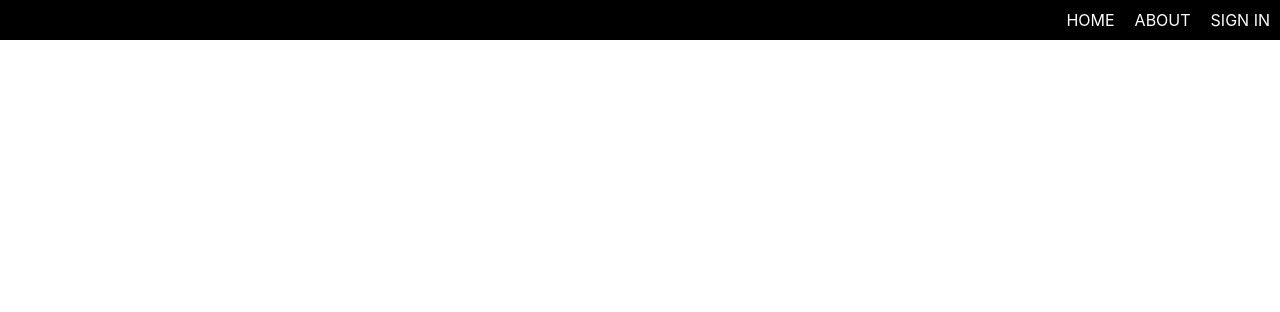
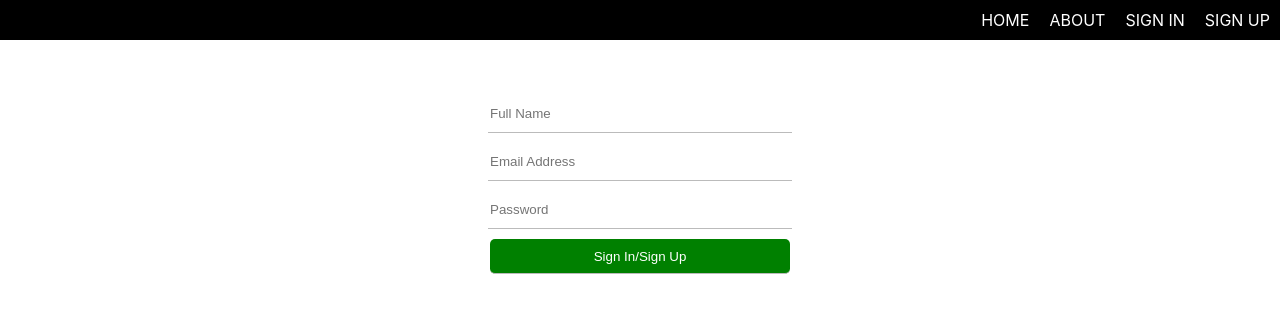
Before and after one commit to hink123/poc-haus, a React (Create React App) app: page /signup in a window 1280 px wide. Shown: the top 312 px of the page. Built offline with nearby package versions, Linux system fonts and the light colour scheme.

Commit message:
split signin from signup

```diff
--- a/src/App.js
+++ b/src/App.js
@@ -3,12 +3,13 @@ import './App.css';
 import { Switch, Route } from 'react-router-dom';
 import NavBar from './components/NavBar';
 import ExampleComponent from './components/ExampleComponent';
-import Login from './components/Login';
+import SignIn from './components/SignIn';
+import SignUp from './components/SignUp';
 
 function App() {
 	return (
 		<div className="App">
-			<NavBar navItems={['home', 'about', 'signin']} />
+			<NavBar navItems={['home', 'about', 'signin', 'signup']} />
 			<Switch>
 				<Route exact path="/" component={ExampleComponent} />
 				<Route exact path="/about" render={() => {
@@ -18,7 +19,8 @@ function App() {
 						</div>
 					)
 				}} />
-				<Route exact path="/sign" component={Login} />
+				<Route exact path="/signin" component={SignIn} />
+        <Route exact path="/signup" component={SignUp} />
 			</Switch>
 		</div>
 	);
--- a/src/components/Login.js
+++ b/src/components/SignIn.js
@@ -1,13 +1,9 @@
 import React from 'react';
-import './Login.css';
+import './SignIn.css';
 
 export default function Login(props){
     return (
         <div className='container'>
-            <input
-                type='text'
-                placeholder='Full Name'
-            />
             <input
                 type='email'
                 placeholder='Email Address'
--- /dev/null
+++ b/src/components/SignUp.js
@@ -0,0 +1,26 @@
+import React from 'react';
+import './SignIn.css';
+
+export default function Login(props){
+    return (
+        <div className='container'>
+            <input
+                type='text'
+                placeholder='Full Name'
+            />
+            <input
+                type='email'
+                placeholder='Email Address'
+            />
+            <input
+                type='password'
+                placeholder='Password'
+            />
+            <input
+                className='action-btn'
+                type='button'
+                value='Sign In/Sign Up'
+            />
+        </div>
+    );
+}
--- a/src/constants/NavBarItems.js
+++ b/src/constants/NavBarItems.js
@@ -11,7 +11,12 @@ export default {
         },
         signin: {
             title: "Sign In",
-            path: "/sign",
+            path: "/signin",
             key: "signin"
+        },
+        signup: {
+            title: "Sign Up",
+            path: "/signup",
+            key: "signup"
         }
 };
```
Also changed, not shown: src/components/SignIn.css (renamed from src/components/Login.css).
